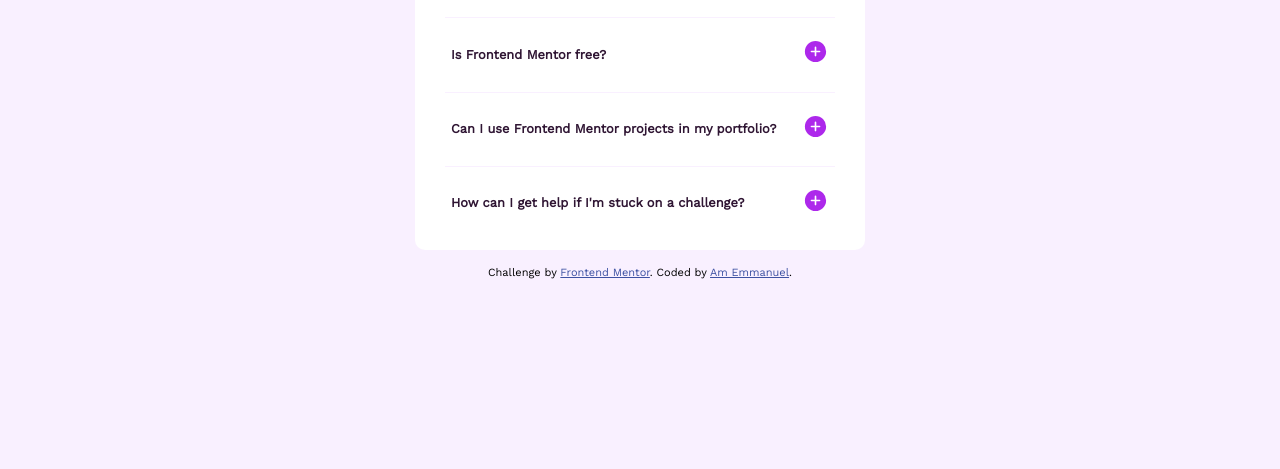
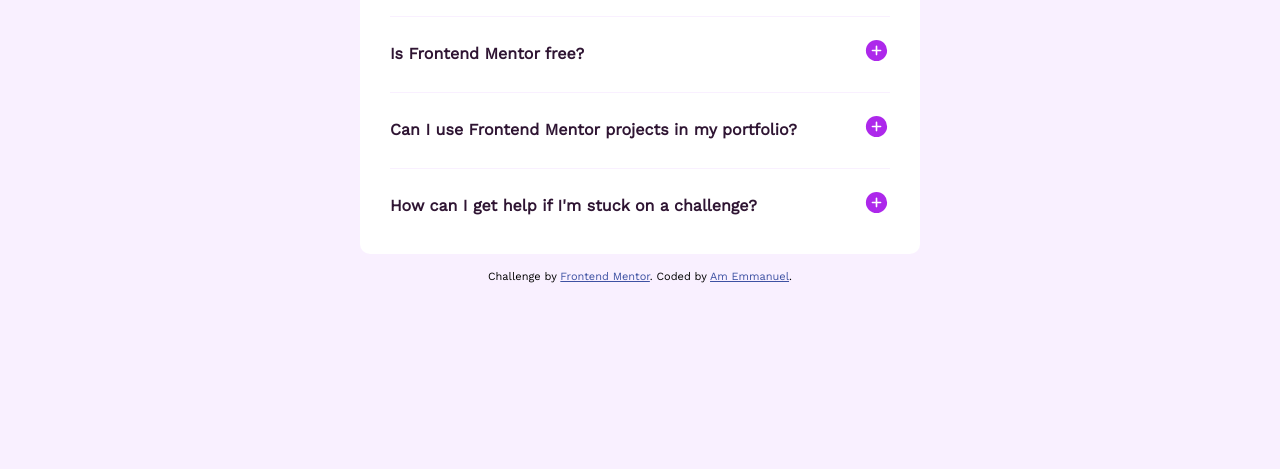
Before and after one commit to heisemmaco-dev/faq-accordion-main-new-one, a plain HTML site: page index.html in a window 1280 px wide. Shown: the part 331-800 px from the top of the page. Drawn offline with nearby package versions, Linux system fonts and the light colour scheme.

Commit message:
adjucting my style my size

```diff
--- a/style.css
+++ b/style.css
@@ -83,7 +83,7 @@ body {
 }
 
 main {
-    max-width: 450px;
+    max-width: 560px;
     width: 100%;
     padding: var(--general-padding);
     border-radius: 10px;
@@ -138,6 +138,8 @@ main {
 
 .header_container {
   padding-top: 20px;
+  padding-left: 0;
+  padding-right: 0;
 }
 
 article {
@@ -216,9 +218,10 @@ article {
 
 @media screen and (min-width: 750px) {
   body {
-    font-size: 0.8rem;
+    font-size: 1rem;
 
    /*  background-position: 0 -18%; */
+   background-size: contain;
   }
 
   .header_container {
```
